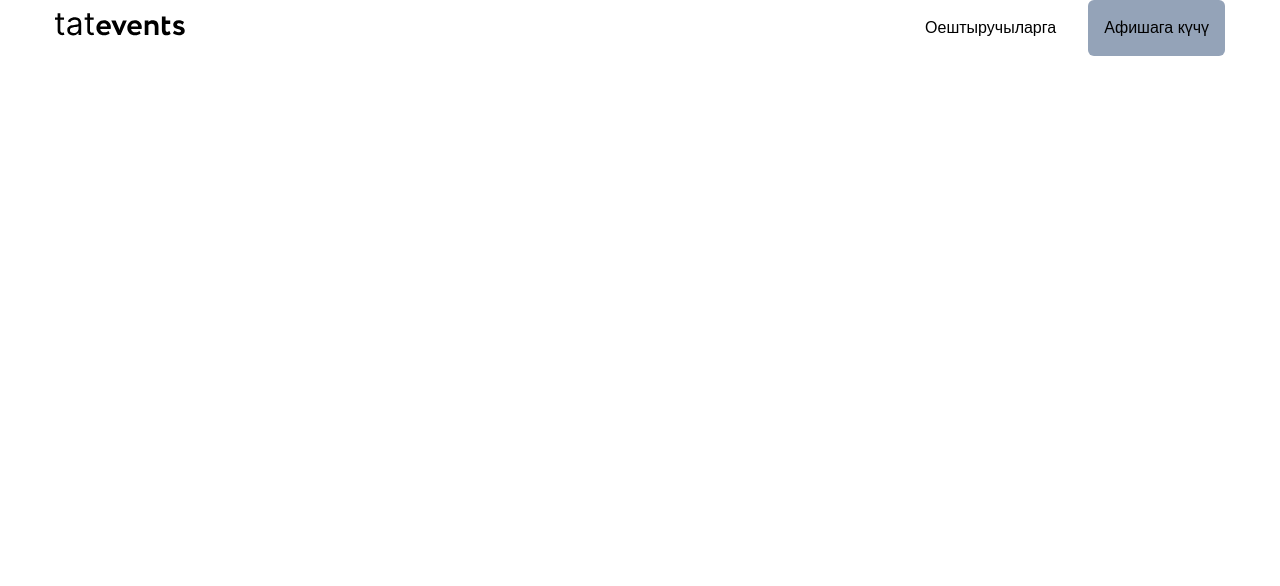
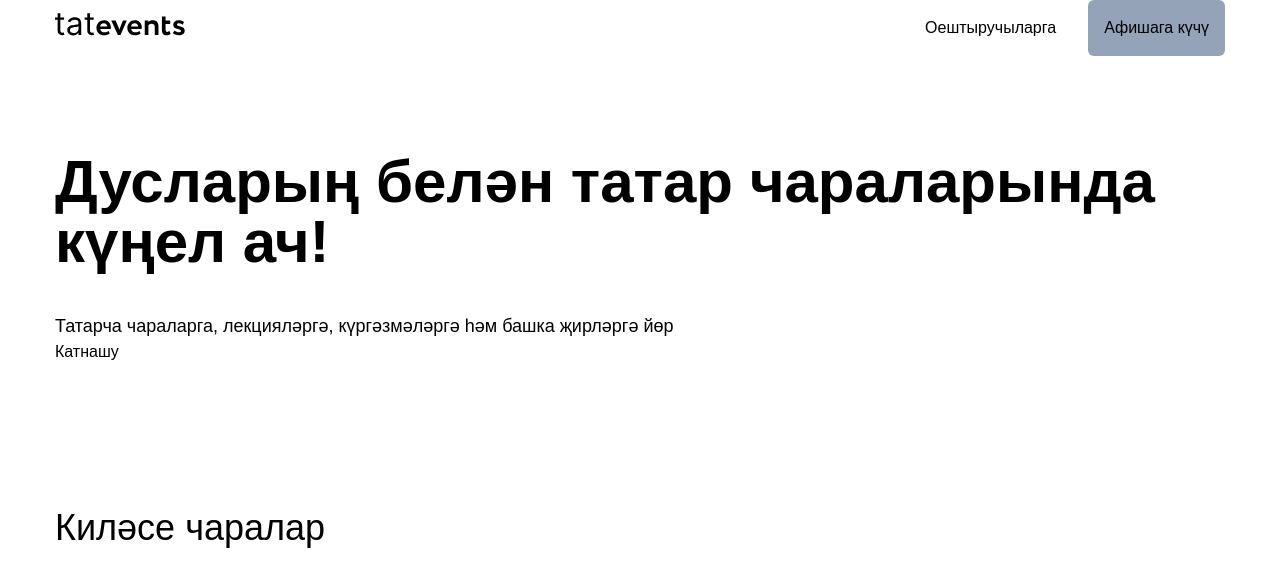
Before and after one commit to gerstudent/tatar-scope, a React (Create React App) app in the folder src/front/: page / in a window 1280 px wide. Shown: the top 586 px of the page. Built offline with nearby package versions, Linux system fonts and the light colour scheme; a web font is replaced by a local one.

Commit message:
main page

```diff
--- a/src/front/src/App.tsx
+++ b/src/front/src/App.tsx
@@ -3,10 +3,22 @@ import MainPage from './pages/MainPage';
 import RouterView from './routes/routes';
 import './index.css'
 
+const events = [
+  {
+      name: '',
+      description: '',
+      location: '',
+      date: '',
+      tickets: 0,
+      price: 0,
+      image: ''
+  }
+]
+
 function App() {
   return (
     // <RouterView></RouterView>
-    <MainPage />
+    <MainPage events={events} />
   );
 }
 
--- /dev/null
+++ b/src/front/src/components/EventComponent.tsx
@@ -0,0 +1,33 @@
+import React from "react";
+
+interface IEventComponentProps {
+    name: string,
+    description: string,
+    location: string,
+    date: string,
+    tickets: number,
+    price: number,
+    image: string
+}
+export default function EventComponent({name, description, location, date, tickets, price, image}: IEventComponentProps) {
+    return (
+        <div className="">
+            <div className="">
+                <img src={image} alt="" />
+            </div>
+            <p className="mt-4 text-lg font-bold">{name}</p>
+            <div className="mt-4">
+                <span className="text-base text-slate-600 mr-4">{date}</span>
+                <span className="ml-4 text-base text-slate-600">{location}</span>
+            </div>
+            <p className="mt-4">{description}</p>
+            <div className="mt-4 flex justify-between items-start">
+                <div className="flex flex-col">
+                    <button className="rounded-full p-4 bg-green-500">Катнашу</button>
+                    <p className="text-base">{tickets} билет калды</p>
+                </div>
+                <p className="text-lg font-bold text-emerald-900">{price} сум</p>
+            </div>
+        </div>
+    )
+}
--- a/src/front/src/pages/MainPage.tsx
+++ b/src/front/src/pages/MainPage.tsx
@@ -1,9 +1,19 @@
 import React from "react";
 import logo from '../assets/tatevents.svg'
 
-export default function MainPage () {
+interface IMainPageProps {
+    events?: {name: string,
+        description: string,
+        location: string,
+        date: string,
+        tickets: number,
+        price: number,
+        image: string}[]
+}
+export default function MainPage ({events}: IMainPageProps) {
     return (
-        <div className="container mt-4 flex items-center justify-between">
+        <div className="">
+            <header className="container mt-4 flex items-center justify-between">
                 <div className="">
                     <button className="">
                         <img src={logo} alt="" />
@@ -15,6 +25,22 @@ export default function MainPage () {
                     </button>
                     <button className="ml-4 bg-slate-400 p-4 rounded-md">Афишага күчү</button>
                 </div>
+            </header>
+            <main className="container">
+                <section className="mt-24">
+                    <h1 className="text-6xl font-bold">
+                        Дусларың белән татар чараларында күңел ач!
+                    </h1>
+                    <p className="mt-10 text-lg">
+                        Татарча чараларга, лекцияләргә, күргәзмәләргә һәм башка җирләргә йөр
+                    </p>
+                    <button>Катнашу</button>
+                </section>
+                <section className="mt-36">
+                    <h3 className="text-4xl">Киләсе чаралар</h3>
+
+                </section>
+            </main>
         </div>
     )
 }
```
Lines whose indentation alone changed are shown as unchanged.
